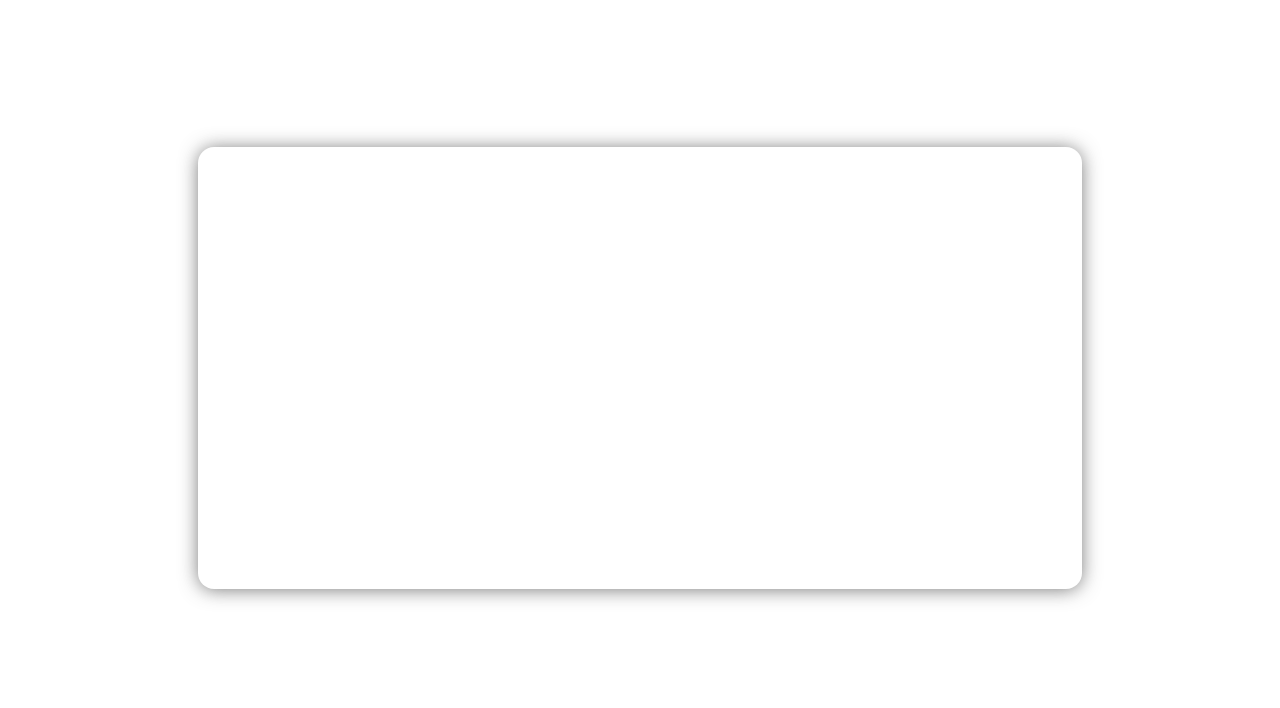
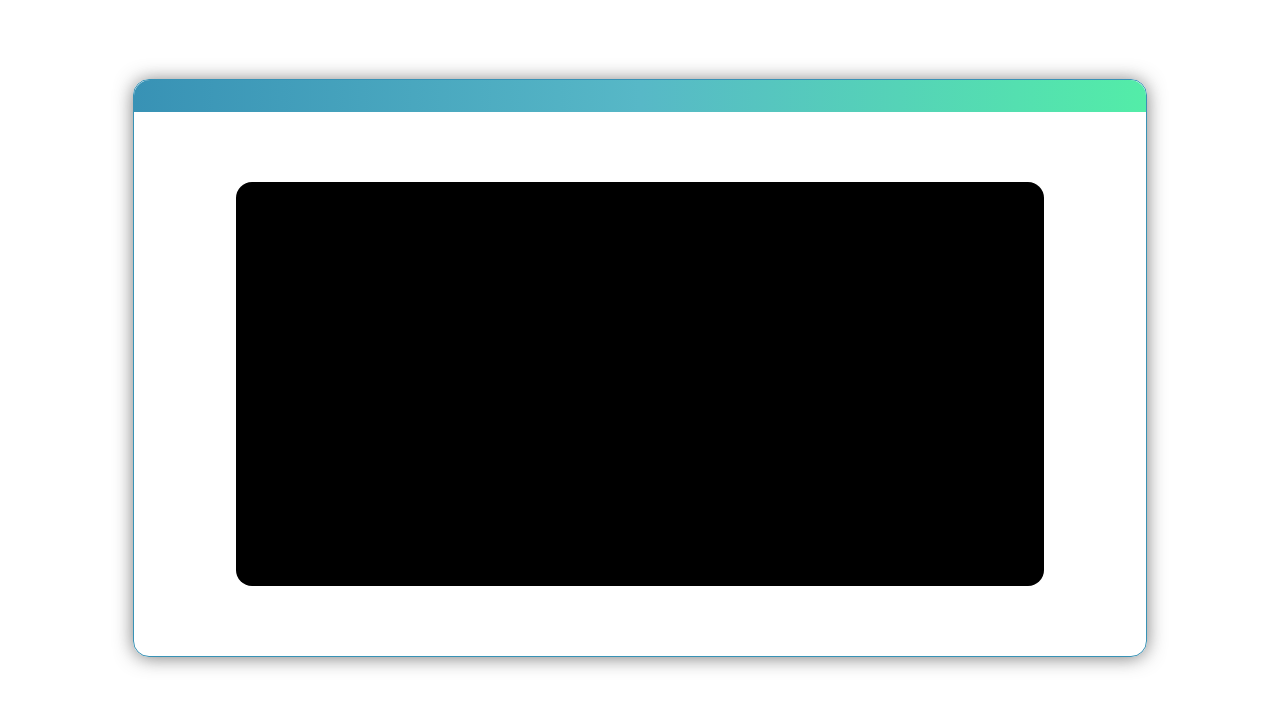
Before and after one commit to c0dexu/olcJam2025, a plain HTML site: page index.html in a window 1280 px wide. Drawn offline with Linux system fonts and the light colour scheme.

Commit message:
created window + canvas

```diff
--- a/index.html
+++ b/index.html
@@ -8,7 +8,14 @@
   <body>
     <script type="module" src="/main.js"></script>
     <div class="container">
-      <canvas id="c"></canvas>
+      <div class="window">
+        <div class="content">
+          <div class="bar"></div>
+          <div class="canvas-container">
+            <canvas id="c"></canvas>
+          </div>
+        </div>
+      </div>
     </div>
   </body>
 </html>
--- a/styles.css
+++ b/styles.css
@@ -6,11 +6,48 @@
     height: 90vh;
 }
 
-canvas {
-    /* background-color: black; */
-    width: 70%;
-    border-radius: 1rem;
+.window {
+    display: flex;
+    justify-content: center;
+    align-items: center;
+    width: 80%;
+    height: 80%;
     box-shadow: 0px 1px 19px -1px rgba(64, 64, 64, 0.75);
     -webkit-box-shadow: 0px 1px 19px -1px rgba(64, 64, 64, 0.75);
     -moz-box-shadow: 0px 1px 19px -1px rgba(64, 64, 64, 0.75);
+    border-radius: 1rem;
+    border: 1px solid rgba(56, 146, 181, 1);
 }
+
+.bar {
+    width: 100%;
+    height: 32px;
+    background: #3892b5;
+    background: linear-gradient(90deg, rgba(56, 146, 181, 1) 0%, rgba(87, 184, 199, 1) 50%, rgba(83, 237, 168, 1) 100%);
+    border-top-left-radius: 1rem;
+    border-top-right-radius: 1rem;
+}
+
+.content {
+    width: 100%;
+    height: 100%;
+    /* display: flex;
+    justify-content: center;
+    align-content: center;
+    align-items: center; */
+
+}
+
+canvas {
+    background-color: black;
+    width: 80%;
+    border-radius: 1rem;
+
+}
+
+.canvas-container {
+    display: flex;
+    justify-content: center;
+    align-items: center;
+    height: calc(100% - 32px);
+}
```
